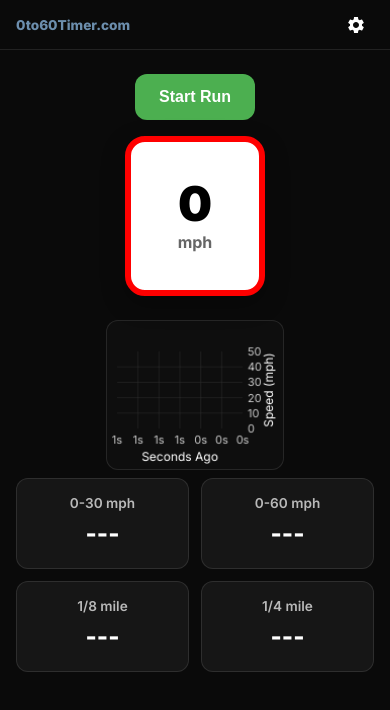
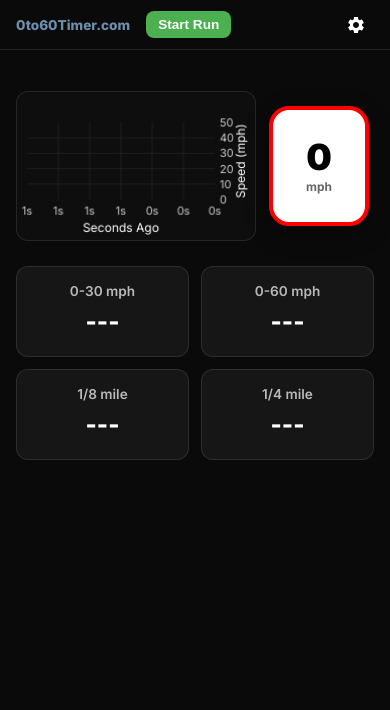
Before and after one commit to 0to60timer/0to60timer.github.io, a plain HTML site: page tracker.html in a window 390 px wide. Both pictures are taken after a click on the button "Stop Run". Drawn offline with Linux system fonts and the light colour scheme.

Commit message:
Update document locations

```diff
--- a/tracker-app.js
+++ b/tracker-app.js
@@ -102,7 +102,8 @@ class SpeedTracker {
       speedValue: document.getElementById('speedValue'),
       speedUnit: document.getElementById('speedUnit'),
       speedSign: document.getElementById('speedSign'),
-      startBtn: document.getElementById('startBtn'),
+      startBtn: document.getElementById('startBtn'), // Legacy (hidden)
+      headerStartBtn: document.getElementById('headerStartBtn'),
       headerStopBtn: document.getElementById('headerStopBtn'),
       resetBtn: document.getElementById('resetBtn'),
       chart: document.getElementById('chart'),
@@ -132,7 +133,8 @@ class SpeedTracker {
     this.elements.speedUnit.textContent = this.isMetric ? 'km/h' : 'mph';
 
     // Event listeners
-    this.elements.startBtn.addEventListener('click', () => this.startRun());
+    this.elements.startBtn.addEventListener('click', () => this.startRun()); // Legacy
+    this.elements.headerStartBtn.addEventListener('click', () => this.startRun());
     this.elements.headerStopBtn.addEventListener('click', () => this.stopRun());
     this.elements.resetBtn.addEventListener('click', () => this.showResetConfirmation());
     this.elements.settingsButton.addEventListener('click', () => this.openSettings());
@@ -245,7 +247,8 @@ class SpeedTracker {
     this.runDistanceAchievements = {};
 
     // Update UI
-    this.elements.startBtn.classList.add('hidden');
+    this.elements.startBtn.classList.add('hidden'); // Legacy
+    this.elements.headerStartBtn.classList.add('hidden');
     this.elements.headerStopBtn.classList.add('active');
     this.elements.recordingIndicator.classList.add('active');
 
@@ -254,7 +257,8 @@ class SpeedTracker {
 
   stopRun() {
     this.isRunning = false;
-    this.elements.startBtn.classList.remove('hidden');
+    this.elements.startBtn.classList.remove('hidden'); // Legacy
+    this.elements.headerStartBtn.classList.remove('hidden');
     this.elements.headerStopBtn.classList.remove('active');
     this.elements.recordingIndicator.classList.remove('active');
 
@@ -376,18 +380,25 @@ class SpeedTracker {
       filteredMagnitude = trimmedData.reduce((sum, val) => sum + val, 0) / trimmedData.length;
     }
 
-    // Motion detection
-    if (!this.isMoving && filteredMagnitude > this.motionThreshold) {
+    // Enhanced motion detection with stricter threshold
+    if (!this.isMoving && filteredMagnitude > this.motionThreshold * 2) {
+      // Require stronger acceleration to consider moving
       this.isMoving = true;
       this.stationaryTime = 0;
-    } else if (this.isMoving && filteredMagnitude < this.motionThreshold * 0.5) {
+    } else if (this.isMoving && filteredMagnitude < this.motionThreshold * 0.3) {
+      // Lower threshold for stopping
       this.stationaryTime += 1;
-      if (this.stationaryTime > 100) {
+      if (this.stationaryTime > 50) { // Faster stop detection (0.5s at 100Hz)
         this.isMoving = false;
         if (this.isRunning) {
-          this.velocity *= 0.95;
+          this.velocity = 0; // Hard stop instead of decay
         }
       }
+    } else if (filteredMagnitude < this.motionThreshold * 0.5) {
+      // Even if "moving", very low acceleration should increase stationary count
+      this.stationaryTime += 1;
+    } else {
+      this.stationaryTime = 0; // Reset if we see real acceleration
     }
 
     this.lastValidAcceleration = filteredMagnitude;
@@ -490,19 +501,26 @@ class SpeedTracker {
       }
     } else if (!sensorData.isMoving) {
       if (gpsReliable && this.gpsSpeed < 1.0) {
-        this.velocity *= 0.5;
+        this.velocity = 0; // Hard zero when GPS confirms stopped
       } else {
-        this.velocity *= 0.85;
+        this.velocity *= 0.7; // Faster decay
       }
 
-      if (Math.abs(this.velocity) < 0.2) {
+      if (Math.abs(this.velocity) < 0.3) {
         this.velocity = 0;
       }
     }
 
-    // Drift correction
-    if (gpsReliable && this.gpsSpeed < 0.5 && Math.abs(this.velocity) > 2.0) {
-      this.velocity *= 0.3;
+    // Enhanced drift correction
+    if (gpsReliable && this.gpsSpeed < 0.5 && Math.abs(this.velocity) > 1.0) {
+      this.velocity = 0; // Hard correction for drift
+    }
+
+    // Prevent unrealistic velocity (sanity check - max ~223 mph / 360 kph)
+    const maxRealisticSpeed = 100; // m/s
+    if (Math.abs(this.velocity) > maxRealisticSpeed) {
+      console.warn('Unrealistic velocity detected, resetting');
+      this.velocity = 0;
     }
 
     this.velocity = Math.max(0, this.velocity);
@@ -512,8 +530,8 @@ class SpeedTracker {
       this.detectLaunch(acceleration, sensorData.isMoving, timeElapsed);
     }
 
-    // Update distance
-    if (this.velocity > 0) {
+    // Update distance - only when velocity is above threshold
+    if (this.velocity > 0.5) {
       this.distance += this.velocity * dt;
     }
 
--- a/tracker.html
+++ b/tracker.html
@@ -123,6 +123,25 @@
       transform: scale(0.95);
     }
 
+    .header-start-btn {
+      background: var(--success-color);
+      color: white;
+      border: none;
+      padding: 0.5rem 1rem;
+      border-radius: 8px;
+      font-size: 0.9rem;
+      font-weight: 700;
+      cursor: pointer;
+    }
+
+    .header-start-btn:active {
+      transform: scale(0.95);
+    }
+
+    .header-start-btn.hidden {
+      display: none;
+    }
+
     .settings-button {
       background: none;
       border: none;
@@ -156,25 +175,25 @@
     /* Speed and Chart Section - Side by Side */
     .speed-chart-section {
       display: flex;
-      gap: 1rem;
+      gap: 0.75rem;
       align-items: center;
-      padding: 1rem 0;
-      min-height: 220px;
+      padding: 0.5rem 0;
+      min-height: 200px;
       flex: 0 0 auto;
     }
 
     /* Chart Section */
     .chart-section {
       flex: 1;
-      min-height: 200px;
-      max-width: calc(100% - 180px);
+      min-width: 0; /* Allow flex item to shrink below content size */
+      min-height: 180px;
       display: flex;
       align-items: center;
     }
 
     .chart-container {
       width: 100%;
-      height: 200px;
+      height: 180px;
       background: rgba(255, 255, 255, 0.02);
       border: 1px solid rgba(255, 255, 255, 0.1);
       border-radius: 12px;
@@ -199,7 +218,7 @@
       align-items: center;
       justify-content: center;
       flex-shrink: 0;
-      width: 160px;
+      width: 140px;
     }
 
     .speed-sign {
@@ -207,8 +226,8 @@
       color: #000000;
       border: 6px solid #FF0000;
       border-radius: 20px;
-      width: 160px;
-      height: 180px;
+      width: 130px;
+      height: 150px;
       display: flex;
       flex-direction: column;
       align-items: center;
@@ -219,12 +238,12 @@
     }
 
     .speed-value {
-      font-size: 56px;
+      font-size: 48px;
       line-height: 1;
     }
 
     .speed-unit {
-      font-size: 16px;
+      font-size: 14px;
       font-weight: 700;
       color: #666;
       margin-top: 4px;
@@ -246,11 +265,7 @@
 
     /* Controls */
     .controls {
-      display: flex;
-      gap: 1rem;
-      justify-content: center;
-      padding: 0.5rem 0;
-      flex: 0 0 auto;
+      display: none; /* Hidden - using header buttons instead */
     }
 
     .control-button {
@@ -755,13 +770,11 @@
     /* Responsive adjustments */
     @media (max-width: 480px) {
       .speed-chart-section {
-        flex-direction: column-reverse;
-        min-height: auto;
+        gap: 0.5rem;
         padding: 0.5rem 0;
       }
 
       .chart-section {
-        width: 100%;
         min-height: 150px;
       }
 
@@ -769,26 +782,30 @@
         height: 150px;
       }
 
+      .speed-section {
+        width: 110px;
+      }
+
       .speed-sign {
-        width: 140px;
-        height: 160px;
-        margin-bottom: 0.5rem;
+        width: 100px;
+        height: 120px;
+        border-width: 4px;
       }
 
       .speed-value {
-        font-size: 48px;
+        font-size: 36px;
       }
 
-      .control-button {
-        min-width: 120px;
-        padding: 0.875rem 1.5rem;
+      .speed-unit {
+        font-size: 12px;
       }
 
       .logo {
         font-size: 0.85rem;
       }
 
-      .header-stop-btn {
+      .header-stop-btn,
+      .header-start-btn {
         padding: 0.4rem 0.75rem;
         font-size: 0.85rem;
       }
@@ -797,6 +814,23 @@
     @media (min-width: 768px) {
       .metrics-grid {
         grid-template-columns: repeat(3, 1fr);
+      }
+
+      .speed-sign {
+        width: 160px;
+        height: 180px;
+      }
+
+      .speed-value {
+        font-size: 56px;
+      }
+
+      .speed-section {
+        width: 160px;
+      }
+
+      .chart-container {
+        height: 200px;
       }
     }
   </style>
@@ -807,6 +841,7 @@
     <div class="header-left">
       <div class="logo">0to60Timer.com</div>
       <div class="recording-indicator" id="recordingIndicator"></div>
+      <button class="header-start-btn" id="headerStartBtn">Start Run</button>
       <button class="header-stop-btn" id="headerStopBtn">Stop Run</button>
     </div>
     <div class="header-right">
@@ -820,7 +855,7 @@
 
   <!-- Main Tracker -->
   <main class="tracker-container">
-    <!-- Controls at Top -->
+    <!-- Controls at Top (Hidden - using header buttons) -->
     <section class="controls">
       <button class="control-button btn-start" id="startBtn">Start Run</button>
     </section>
```
